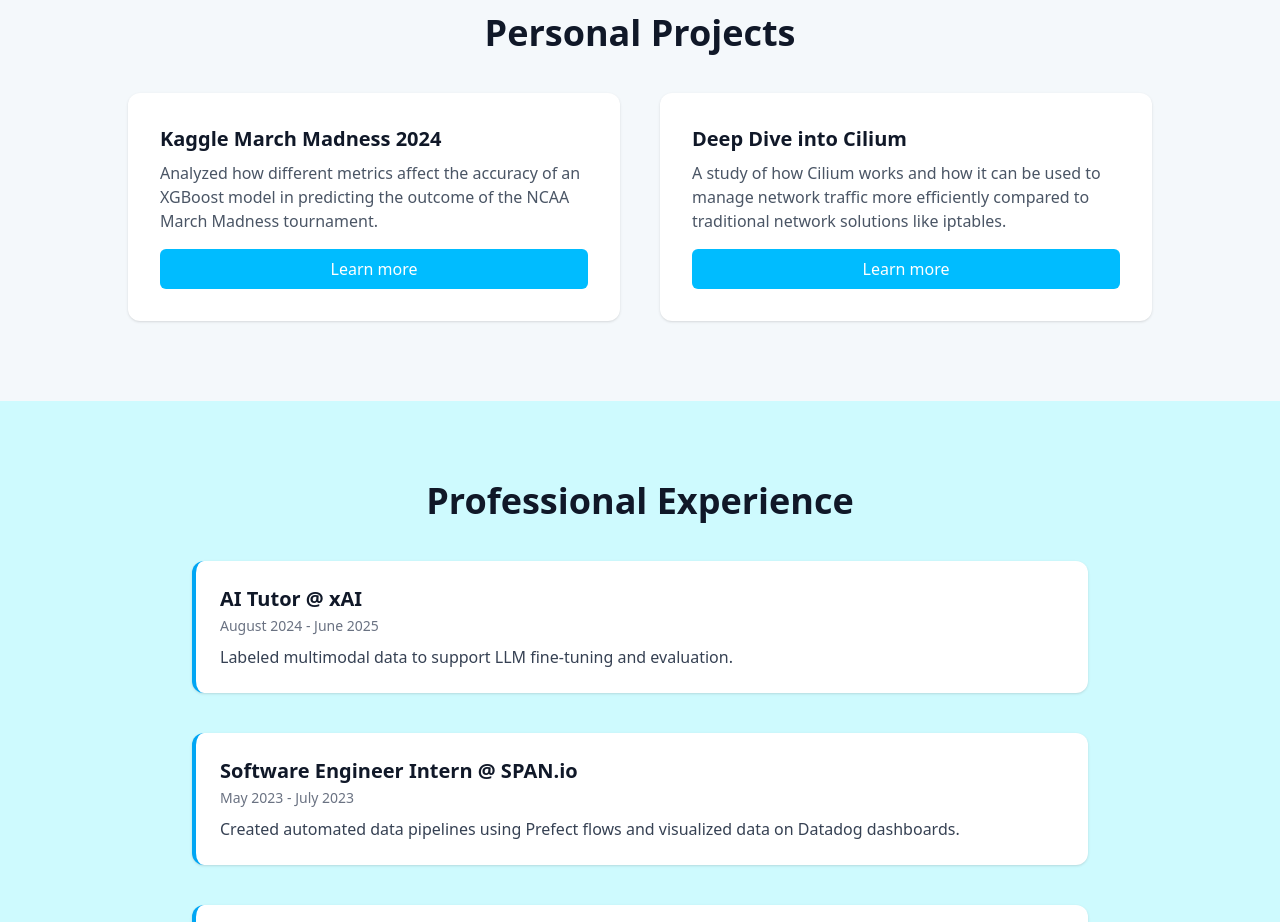
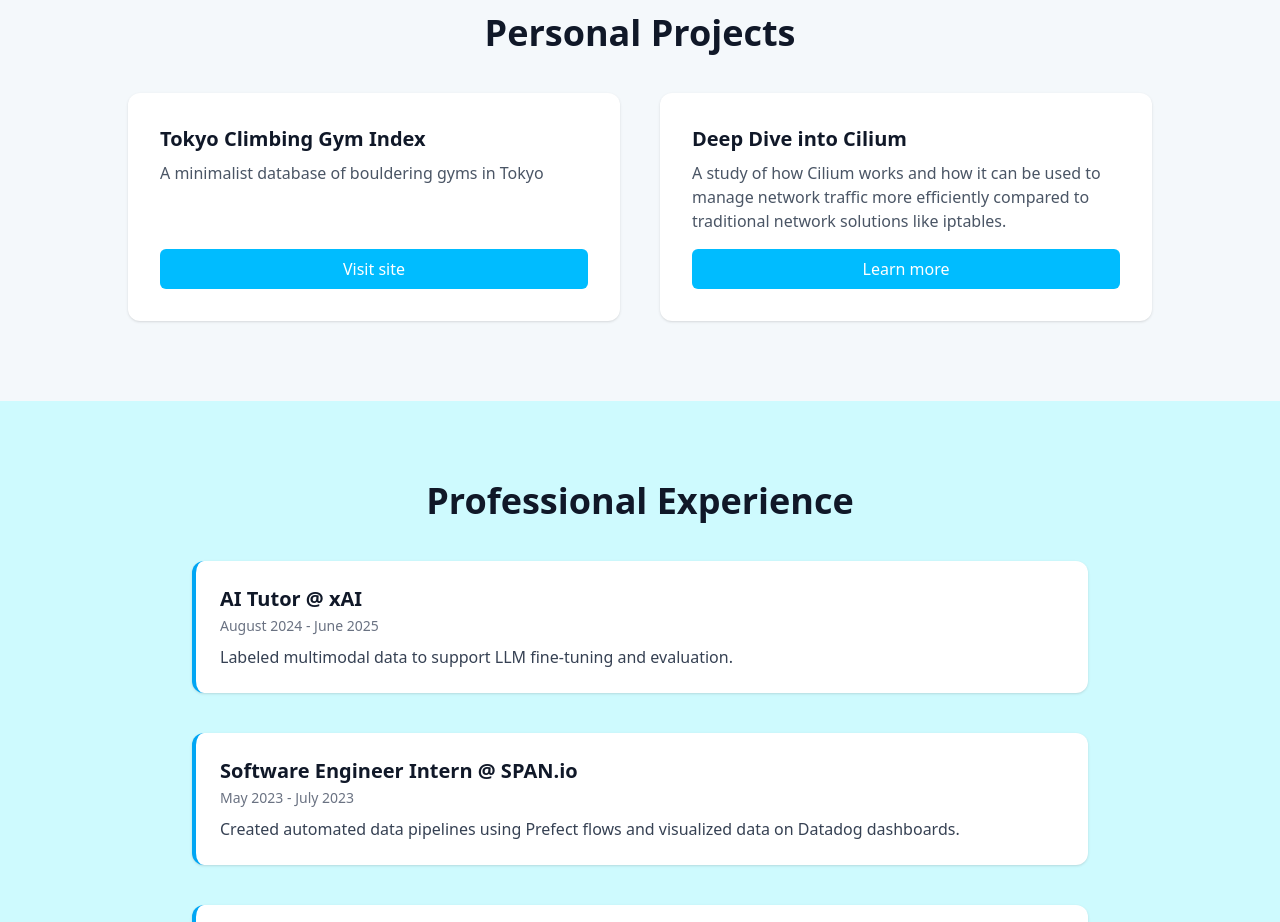
Before and after one commit to zyeo/personal-website, a Next.js app: page / in a window 1280 px wide. Shown: the part 1560-2482 px from the top of the page. Built offline with nearby package versions, Linux system fonts and the light colour scheme.

Commit message:
added tokyo index project to portfolio

```diff
--- a/src/app/page.tsx
+++ b/src/app/page.tsx
@@ -81,9 +81,16 @@ export default function Home() {
           <div className="grid md:grid-cols-2 gap-10">
             {/* Project 1 */}
             <div className="p-8 flex flex-col bg-white rounded-xl shadow">
-              <h3 className="text-xl font-semibold mb-2 text-gray-900">Kaggle March Madness 2024</h3>
-              <p className="text-gray-600 mb-4">Analyzed how different metrics affect the accuracy of an XGBoost model in predicting the outcome of the NCAA March Madness tournament. </p>
-              <a href="#" className="mt-auto inline-block px-5 py-2 bg-sky-400 text-white rounded-md font-medium hover:bg-sky-500 transition text-center">Learn more</a>
+              <h3 className="text-xl font-semibold mb-2 text-gray-900">Tokyo Climbing Gym Index</h3>
+              <p className="text-gray-600 mb-4">A minimalist database of bouldering gyms in Tokyo</p>
+              <a
+                href="https://tokyoindex.zachyeo.com"
+                target="_blank"
+                rel="noopener noreferrer"
+                className="mt-auto inline-block px-5 py-2 bg-sky-400 text-white rounded-md font-medium hover:bg-sky-500 transition text-center"
+                >
+                  Visit site
+                </a>
             </div>
             {/* Project 2 */}
             <div className="p-8 flex flex-col bg-white rounded-xl shadow">
```
